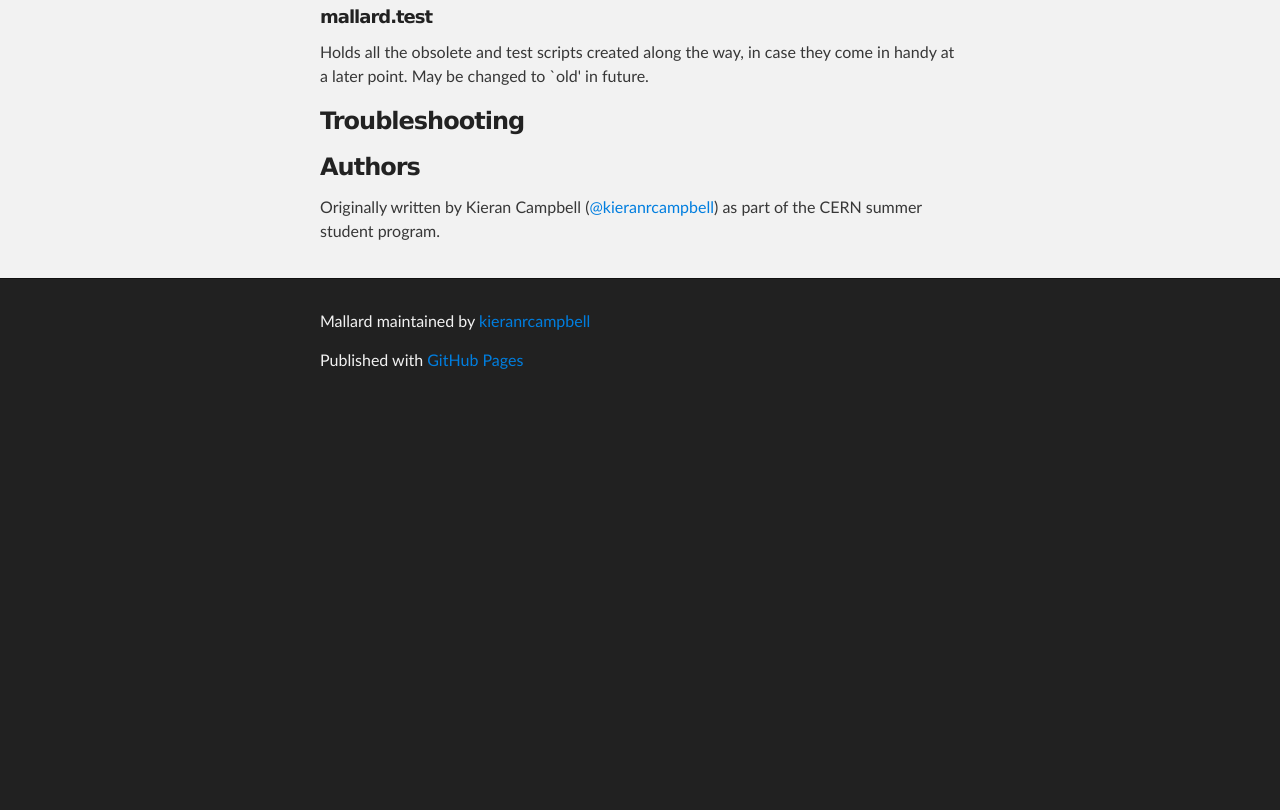
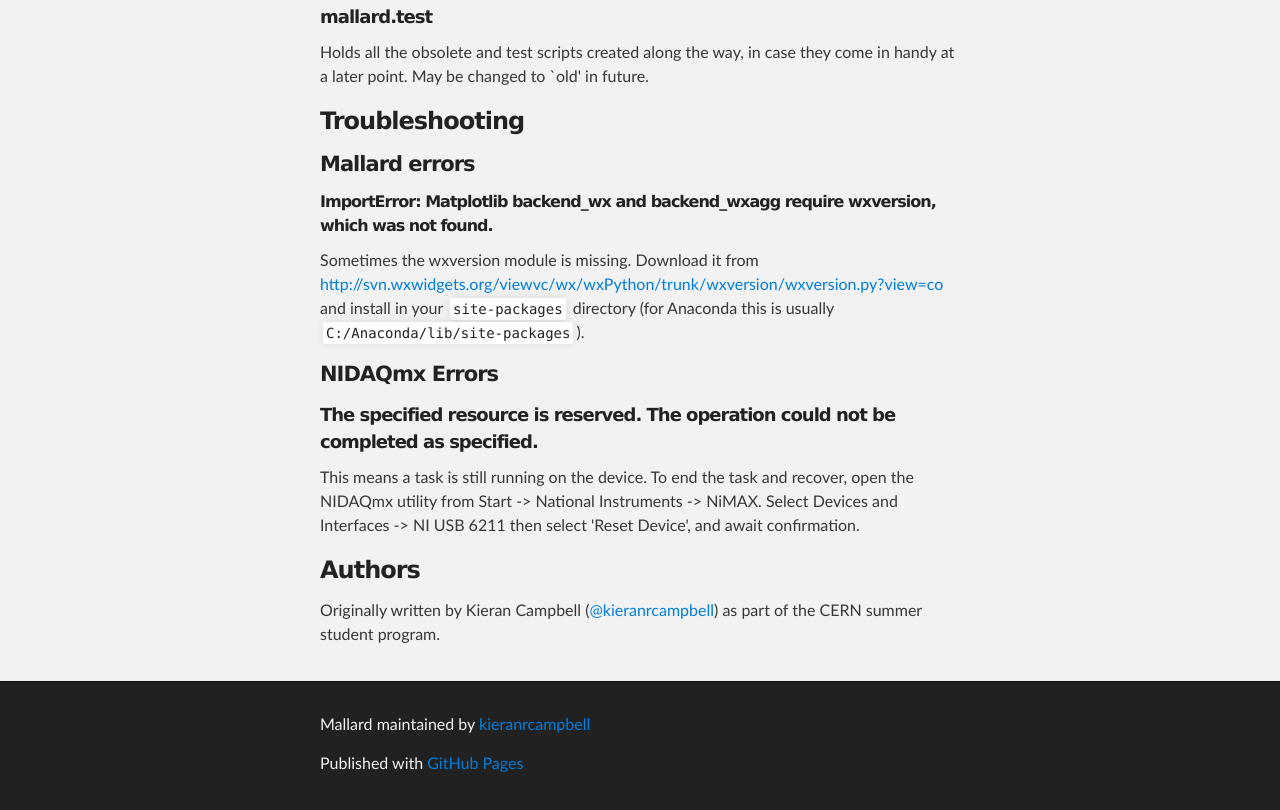
Before and after one commit to kieranrcampbell/mallard, a plain HTML site: page index.html in a window 1280 px wide. Shown: the part 5147-5957 px from the top of the page. Before the commit the page ends 5554 px from the top, so only its background shows below. Drawn offline with Linux system fonts and the light colour scheme.

Commit message:
Create gh-pages branch via GitHub

```diff
--- a/index.html
+++ b/index.html
@@ -222,6 +222,22 @@ to combine both of these, and so came Mallard: Multi Analog LossLess Acquistion
 <h3>
 <a name="troubleshooting" class="anchor" href="#troubleshooting"><span class="octicon octicon-link"></span></a>Troubleshooting</h3>
 
+<h4>
+<a name="mallard-errors" class="anchor" href="#mallard-errors"><span class="octicon octicon-link"></span></a>Mallard errors</h4>
+
+<h6>
+<a name="importerror-matplotlib-backend_wx-and-backend_wxagg-require-wxversion-which-was-not-found" class="anchor" href="#importerror-matplotlib-backend_wx-and-backend_wxagg-require-wxversion-which-was-not-found"><span class="octicon octicon-link"></span></a>ImportError: Matplotlib backend_wx and backend_wxagg require wxversion, which was not found.</h6>
+
+<p>Sometimes the wxversion module is missing. Download it from <a href="http://svn.wxwidgets.org/viewvc/wx/wxPython/trunk/wxversion/wxversion.py?view=co">http://svn.wxwidgets.org/viewvc/wx/wxPython/trunk/wxversion/wxversion.py?view=co</a> and install in your <code>site-packages</code> directory (for Anaconda this is usually <code>C:/Anaconda/lib/site-packages</code>).</p>
+
+<h4>
+<a name="nidaqmx-errors" class="anchor" href="#nidaqmx-errors"><span class="octicon octicon-link"></span></a>NIDAQmx Errors</h4>
+
+<h5>
+<a name="the-specified-resource-is-reserved-the-operation-could-not-be-completed-as-specified" class="anchor" href="#the-specified-resource-is-reserved-the-operation-could-not-be-completed-as-specified"><span class="octicon octicon-link"></span></a>The specified resource is reserved. The operation could not be completed as specified.</h5>
+
+<p>This means a task is still running on the device. To end the task and recover, open the NIDAQmx utility from Start -&gt; National Instruments -&gt; NiMAX. Select Devices and Interfaces -&gt; NI USB 6211 then select 'Reset Device', and await confirmation.</p>
+
 <h3>
 <a name="authors" class="anchor" href="#authors"><span class="octicon octicon-link"></span></a>Authors</h3>
 
```
Also changed, not shown: params.json (+1 -1 lines).
